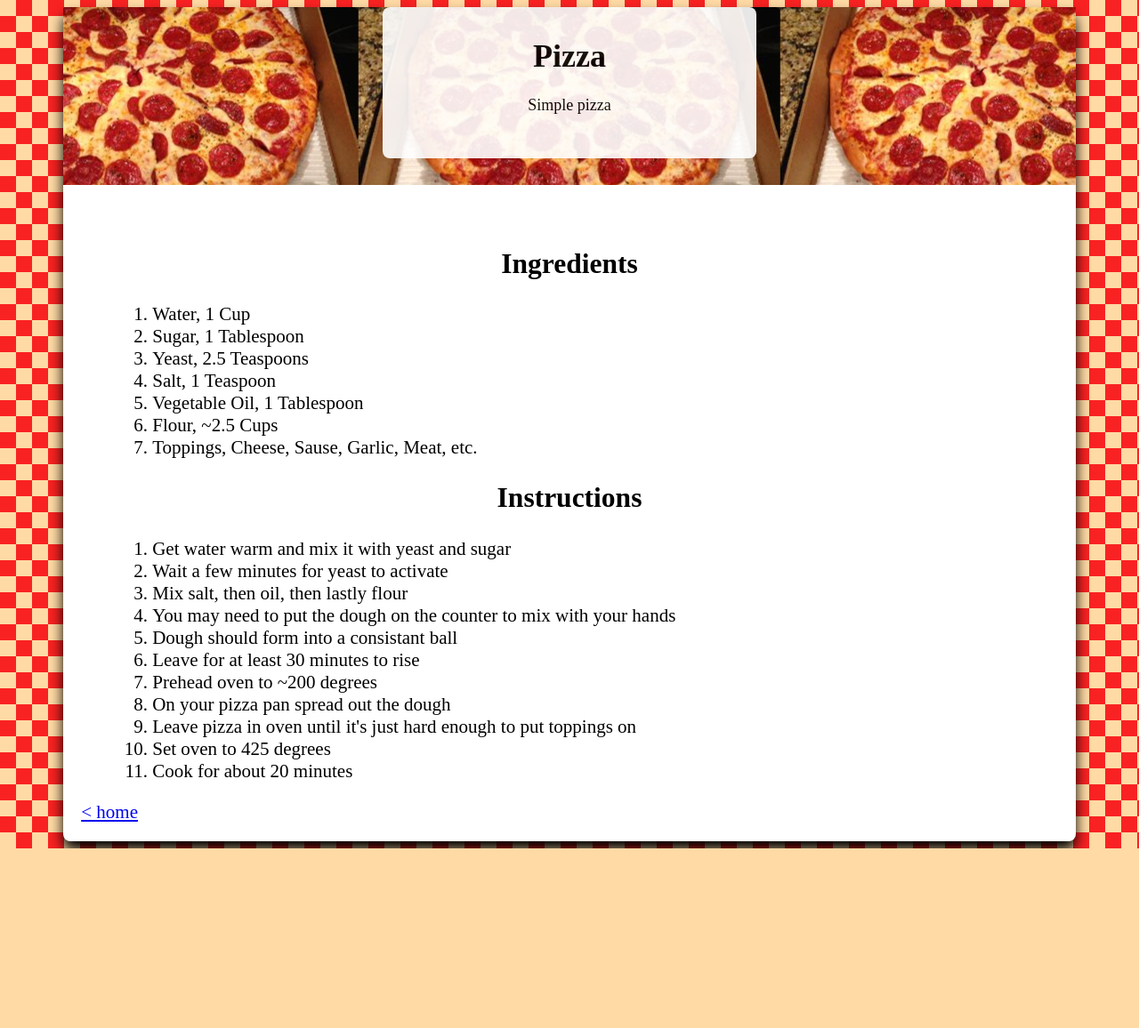
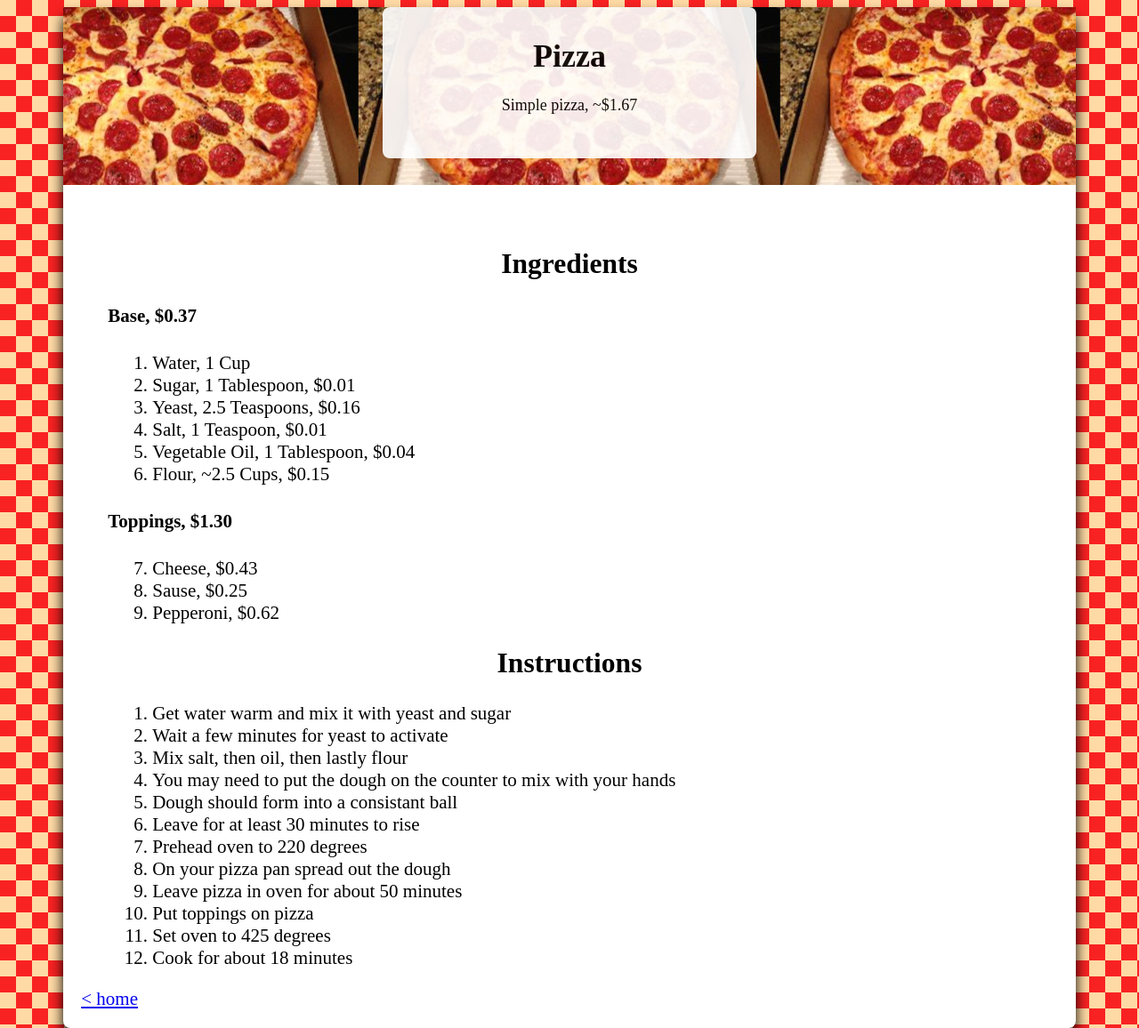
Before and after one commit to Ethanscharlie/RecipeBrowser2, a plain HTML site: page r/pizza.html in a window 1280 px wide. Shown: the top 1156 px of the page at 89% size. Before the commit the page ends 954 px from the top, so only its background shows below. Drawn offline with Linux system fonts and the light colour scheme.

Commit message:
Added pricing for pizza

```diff
--- a/r/pizza.html
+++ b/r/pizza.html
@@ -13,7 +13,7 @@
       >
         <div id="recipe-heading">
           <h1 id="recipe-title">Pizza</h1>
-          <p id="recipe-description">Simple pizza</p>
+          <p id="recipe-description">Simple pizza, ~$1.67</p>
         </div>
       </div>
 
@@ -22,13 +22,17 @@
       <div style="padding: 20px">
         <h2 class="section_heading">Ingredients</h2>
         <ol>
-          <li>Water, 1 Cup</li>
-<li>Sugar, 1 Tablespoon</li>
-<li>Yeast, 2.5 Teaspoons</li>
-<li>Salt, 1 Teaspoon</li>
-<li>Vegetable Oil, 1 Tablespoon</li>
-<li>Flour, ~2.5 Cups</li>
-<li>Toppings, Cheese, Sause, Garlic, Meat, etc.</li>
+          <h4 class="list_section">Base, $0.37</h4>
+<li>Water, 1 Cup</li>
+<li>Sugar, 1 Tablespoon, $0.01</li>
+<li>Yeast, 2.5 Teaspoons, $0.16</li>
+<li>Salt, 1 Teaspoon, $0.01</li>
+<li>Vegetable Oil, 1 Tablespoon, $0.04</li>
+<li>Flour, ~2.5 Cups, $0.15</li>
+<h4 class="list_section">Toppings, $1.30</h4>
+<li>Cheese, $0.43</li>
+<li>Sause, $0.25</li>
+<li>Pepperoni, $0.62</li>
 
         </ol>
 
@@ -40,11 +44,12 @@
 <li>You may need to put the dough on the counter to mix with your hands</li>
 <li>Dough should form into a consistant ball</li>
 <li>Leave for at least 30 minutes to rise</li>
-<li>Prehead oven to ~200 degrees</li>
+<li>Prehead oven to 220 degrees</li>
 <li>On your pizza pan spread out the dough</li>
-<li>Leave pizza in oven until it's just hard enough to put toppings on</li>
+<li>Leave pizza in oven for about 50 minutes</li>
+<li>Put toppings on pizza</li>
 <li>Set oven to 425 degrees</li>
-<li>Cook for about 20 minutes</li>
+<li>Cook for about 18 minutes</li>
 
         </ol>
 
```
Also changed, not shown: index.html (+1 -1 lines), 1 other file.
